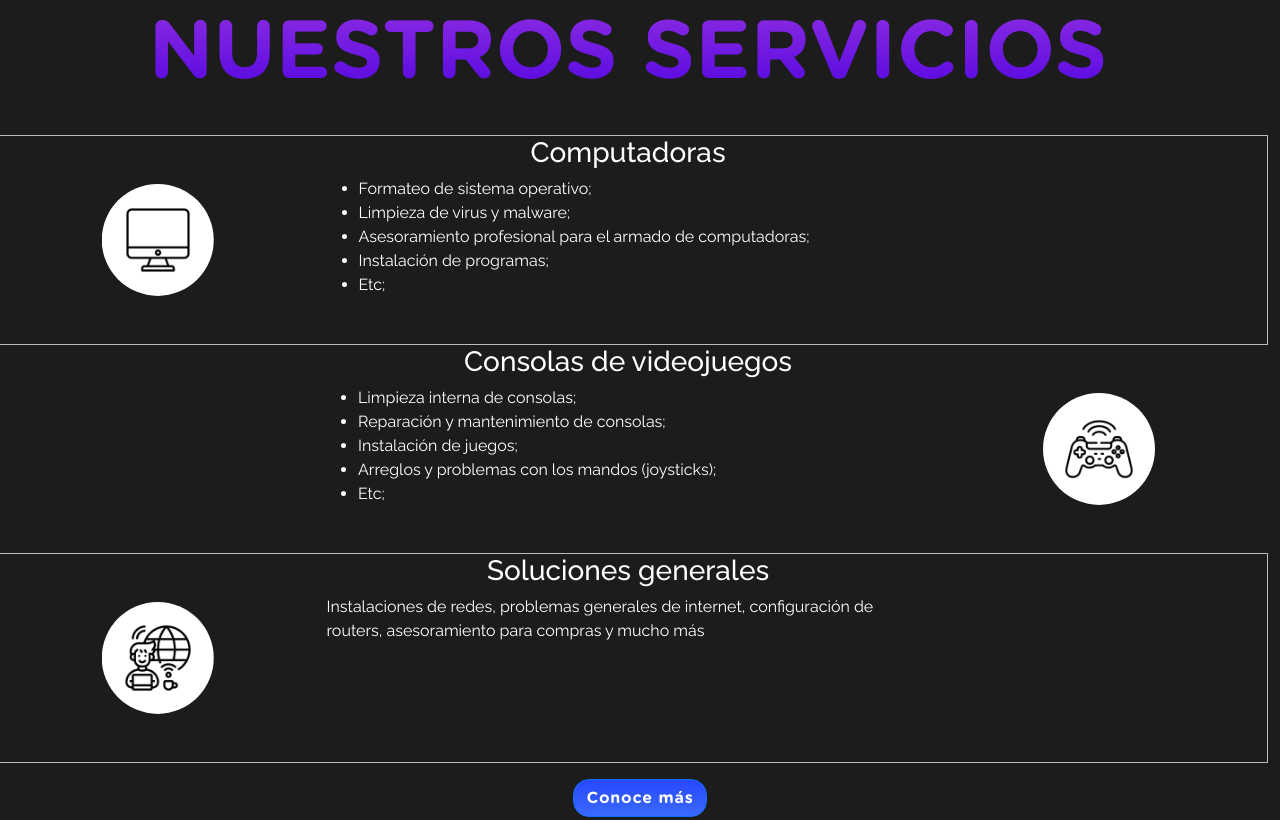
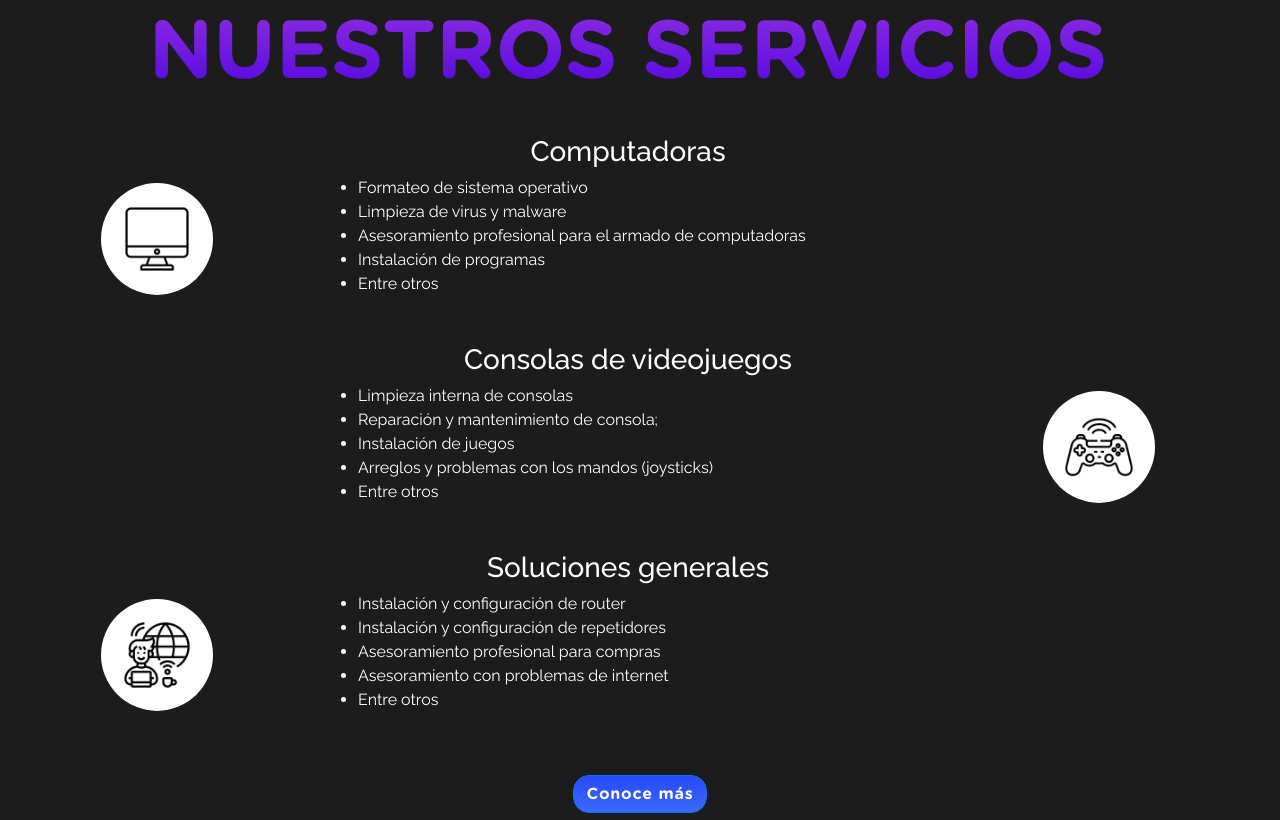
Before and after one commit to Julianpaullopez/VEX, a website: page index.html in a window 1280 px wide. Shown: the part 820-1640 px from the top of the page. Drawn offline with nearby package versions, Linux system fonts and the light colour scheme.

Commit message:
Versión 3.3

```diff
--- a/index.html
+++ b/index.html
@@ -48,42 +48,48 @@
 
                             <div class="row servicio1" data-aos="fade-right">
                                 <div class="col-3 mt-5 mb-5 detalleimagen">
-                                    <img src="Assets/nuestrosservicios/s2.png" alt="sae" class="contenedor__imagen">
+                                    <img src="assets/nuestrosservicios/s2.png" alt="sae" class="contenedor__imagen">
                                 </div>
                                 <div class="col-6"><h3 class="titulonuestrosservicios">Computadoras</h3>
                                     <ul>
-                                        <li>Formateo de sistema operativo;</li>
-                                        <li>Limpieza de virus y malware;</li>
-                                        <li>Asesoramiento profesional para el armado de computadoras;</li>
-                                        <li>Instalación de programas;</li>
-                                        <li>Etc;</li>
+                                        <li>Formateo de sistema operativo</li>
+                                        <li>Limpieza de virus y malware</li>
+                                        <li>Asesoramiento profesional para el armado de computadoras</li>
+                                        <li>Instalación de programas</li>
+                                        <li>Entre otros</li>
                                     </ul>
                                 </div>
                             </div>
 
                             <div class="row servicio2" data-aos="fade-left">
                                 <div class="col-3 mt-5 mb-5 detalleimagen">
-                                    <img src="Assets/nuestrosservicios/s1.png" alt="sol" class="contenedor__imagen">
+                                    <img src="assets/nuestrosservicios/s1.png" alt="sol" class="contenedor__imagen">
                                 </div>
                                 <div class="col-6 ">
                                     <h3 class="titulonuestrosservicios">Consolas de videojuegos</h3>
                                     <ul>
-                                        <li>Limpieza interna de consolas;</li>
-                                        <li>Reparación y mantenimiento de consolas;</li>
-                                        <li>Instalación de juegos;</li>
-                                        <li>Arreglos y problemas con los mandos (joysticks);</li>
-                                        <li>Etc;</li>
+                                        <li>Limpieza interna de consolas</li>
+                                        <li>Reparación y mantenimiento de consola;</li>
+                                        <li>Instalación de juegos</li>
+                                        <li>Arreglos y problemas con los mandos (joysticks)</li>
+                                        <li>Entre otros</li>
                                     </ul>
                                 </div>
                             </div>
 
                             <div class="row servicio1" data-aos="fade-right">
                                 <div class="col-3 mt-5 mb-5 detalleimagen">
-                                    <img src="Assets/nuestrosservicios/s3.png" alt="ale" class="contenedor__imagen">
+                                    <img src="assets/nuestrosservicios/s3.png" alt="ale" class="contenedor__imagen">
                                 </div>
                                 <div class="col-6">
                                     <h3 class="titulonuestrosservicios">Soluciones generales</h3>
-                                    <p class="parrafo">Instalaciones de redes, problemas generales de internet, configuración de routers, asesoramiento para compras y mucho más</p>
+                                    <ul>
+                                        <li>Instalación y configuración de router</li>
+                                        <li>Instalación y configuración de repetidores</li>
+                                        <li>Asesoramiento profesional para compras</li>
+                                        <li>Asesoramiento con problemas de internet</li>
+                                        <li>Entre otros</li>
+                                    </ul>
                                 </div>
                             </div>
 
@@ -97,7 +103,7 @@
             <div class="b-example-divider"></div>
 
             <div class="bg-dark text-secondary px-4 py-5 text-center">
-                <div class="py-5" data-aos="zoom-in-up">
+                <div class="py-5" data-aos="zoom-in-up" data-aos-duration="1000">
                     <h1 class="display-5 fw-bold text-white titulocolor">Servicio mensual</h1>
                     <div class="col-lg-6 mx-auto">
                         <p class="fs-5 mb-4">Asegurate de estar cubierto con nuestro servicio mensual y brindale a tus dispositivos el mejor mantenimiento para que puedan funcionar siempre a la perfección.</p>
@@ -125,7 +131,7 @@
                                     <img src="assets/Valoraciones/quoteblanco.png" alt="quote" class="quote">
                                     <p class="parrafo centrarparrafo">Buena atención, te explican todo lo que van a hacer ademas destaco la rapidez para entregar nuevamente la maquina ya perfecta.
                                         Muy recomendable!</p>
-                                    <img src="Assets/Valoraciones/sae.jpg" alt="sae" class="img222">
+                                    <img src="assets/Valoraciones/sae.jpg" alt="sae" class="img222">
                                     <h3 class="h3valoraciones">Sae Leiva</h3>
                                     <div class="estrella">
                                         <i class="fas fa-star"></i>
--- a/interfaz.css
+++ b/interfaz.css
@@ -97,9 +97,7 @@
 .contenedor__nuestrosservicios{
   background: #1c1c1d;
     }
-    .servicio1{
-        border: 0.01rem solid rgba(255, 255, 255, 0.7);
-    }
+
 
     .servicio2{
       flex-direction: row-reverse;
```
